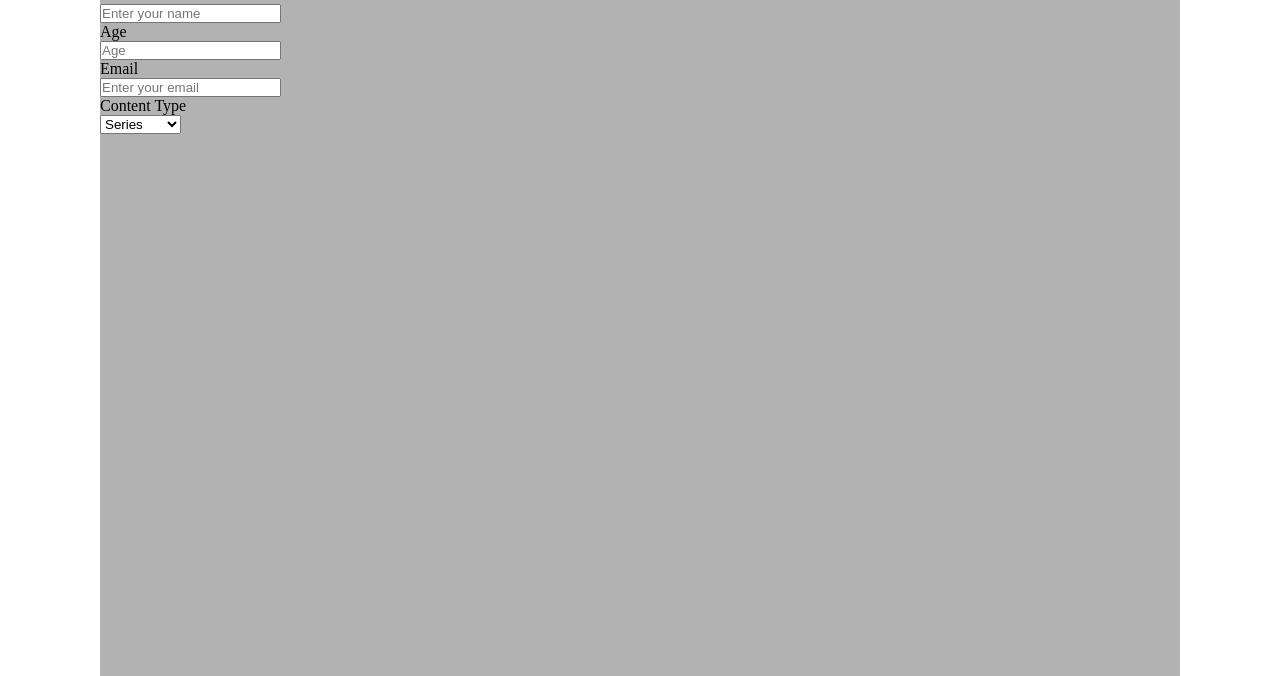
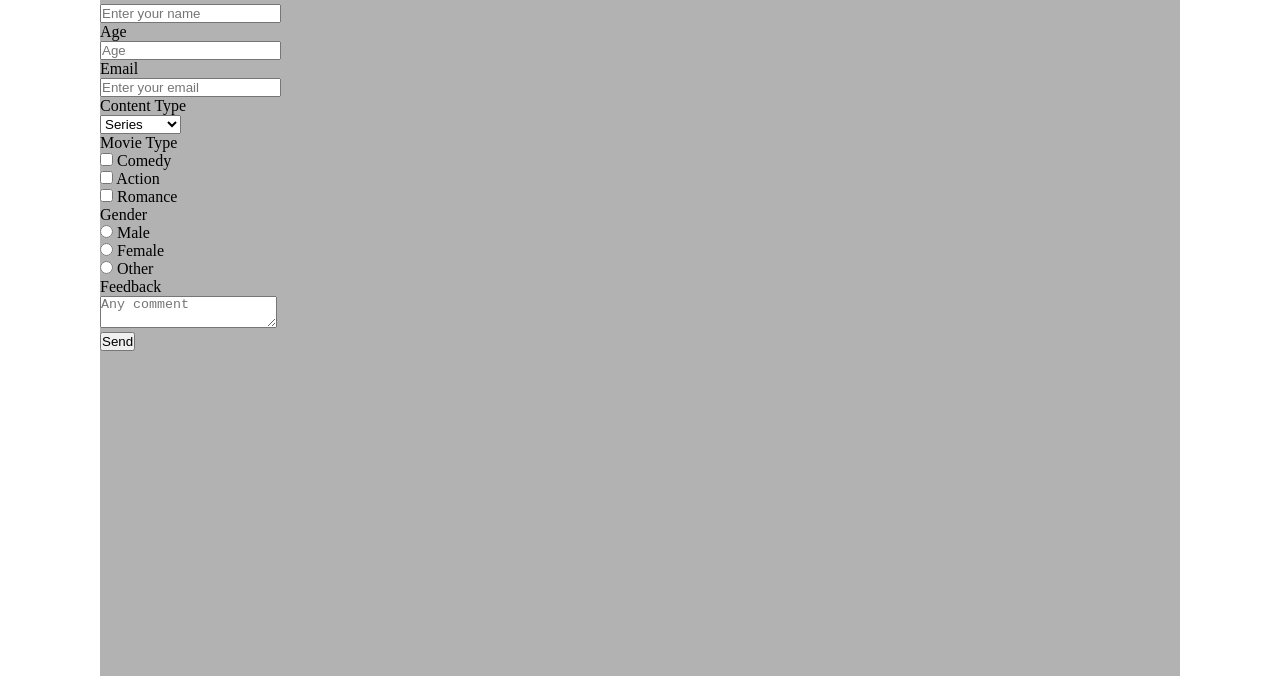
Before and after one commit to muhammedvuslat/Netflix-Clone-Project-Work, a plain HTML site: page index.html in a window 1280 px wide. Shown: the part 124-800 px from the top of the page. Drawn offline with Linux system fonts and the light colour scheme; a web font is replaced by a local one.

Commit message:
Html file is complete

```diff
--- a/index.html
+++ b/index.html
@@ -64,7 +64,55 @@
             </select>
           </div>
           <div class="input-box">
-
+            <label for="">Movie Type</label>
+            <br />
+            <input
+              type="checkbox"
+              name="movie"
+              id="first_check"
+              value="Comedy"
+            />
+            <label for="first-check">Comedy</label>
+            <br />
+            <input
+              type="checkbox"
+              name="movie"
+              id="second_check"
+              value="Action"
+            />
+            <label for="second-check">Action</label>
+            <br />
+            <input
+              type="checkbox"
+              name="movie"
+              id="third_check"
+              value="Romance"
+            />
+            <label for="third-check">Romance</label>
+          </div>
+          <div class="input-box">
+            <label for="">Gender</label>
+            <br />
+            <input type="radio" name="gender" id="first-radio" />
+            <label for="first-radio">Male</label>
+            <br />
+            <input type="radio" name="gender" id="second-radio" />
+            <label for="second-radio">Female</label>
+            <br />
+            <input type="radio" name="gender" id="third-gender" />
+            <label for="third-radio">Other</label>
+          </div>
+          <div class="input-box">
+            <label for="feedback">Feedback</label>
+            <br />
+            <textarea
+              name="feedback"
+              id="feedback"
+              placeholder="Any comment"
+            ></textarea>
+          </div>
+          <div class="form-summit">
+            <button type="submit" id="form-buttom">Send</button>
           </div>
         </form>
       </section>
```
